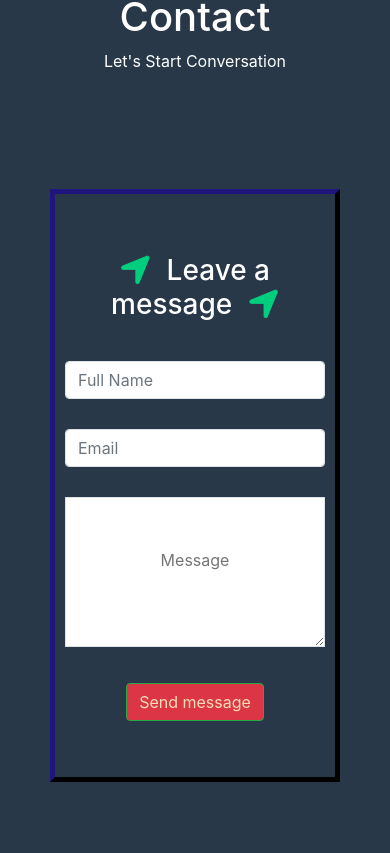
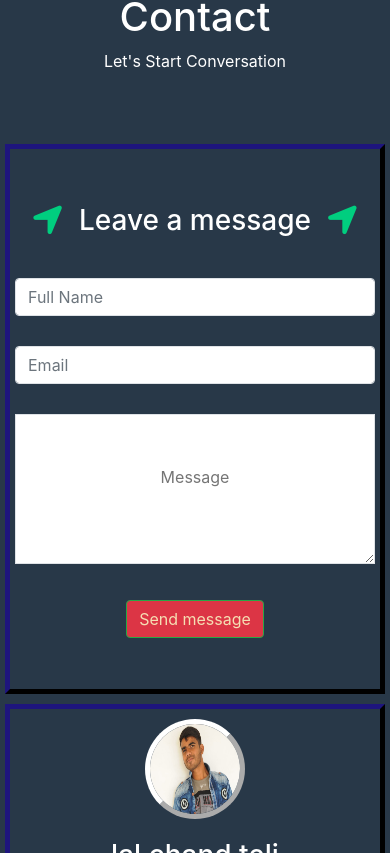
Before and after one commit to LALCHANDTELI/port_folio, a React (Create React App) app: page / in a window 390 px wide. Shown: the part 10591-11444 px from the top of the page. Built offline with nearby package versions, Linux system fonts and the light colour scheme.

Commit message:
Update App.css

```diff
--- a/src/App.css
+++ b/src/App.css
@@ -699,3 +699,19 @@ border: none;
   width: 100%;
   background-color: #1abc9c;
 }
+
+
+@media screen and (max-width:400px) {
+  .eighth_row form .fa-location-arrow{
+margin-top: 15px;
+margin-bottom: 15px;
+  }
+
+  .eighth_row .col-md-6 form{
+padding: 5px;
+  }
+
+  .eighth_row .col-md-6{
+    padding: 5px;
+  }
+}
```
